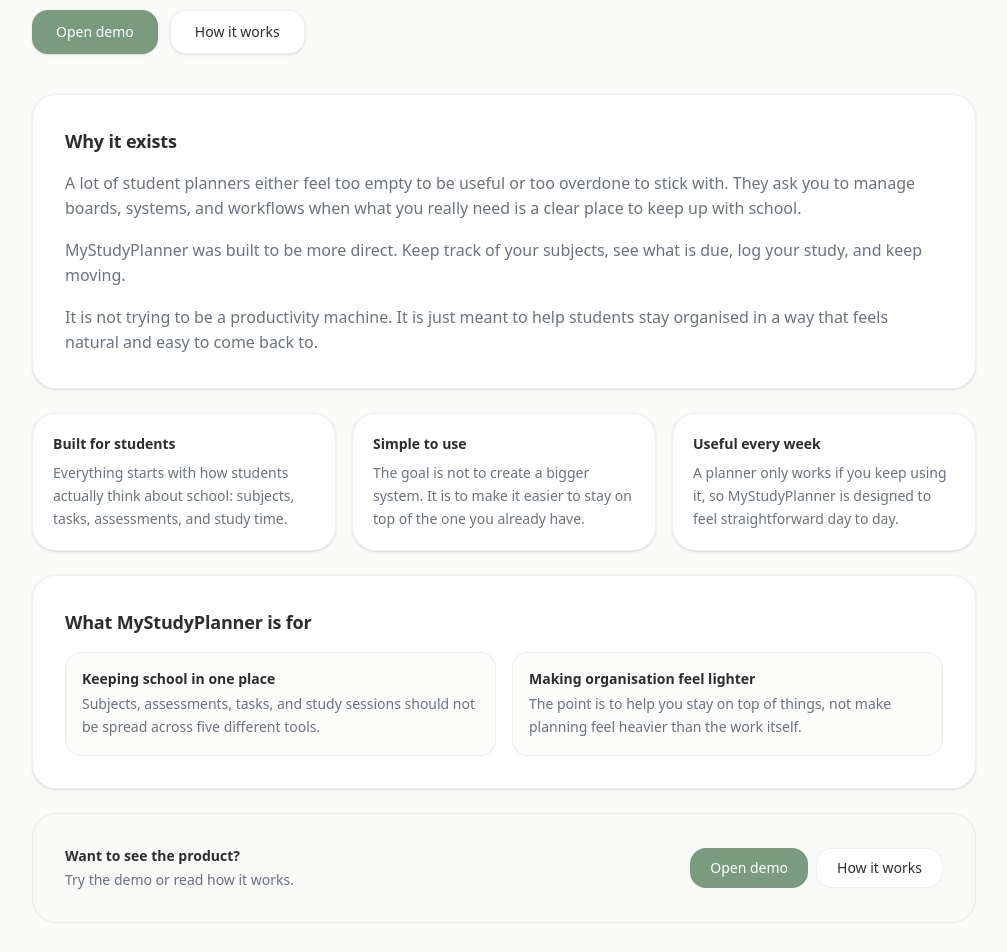
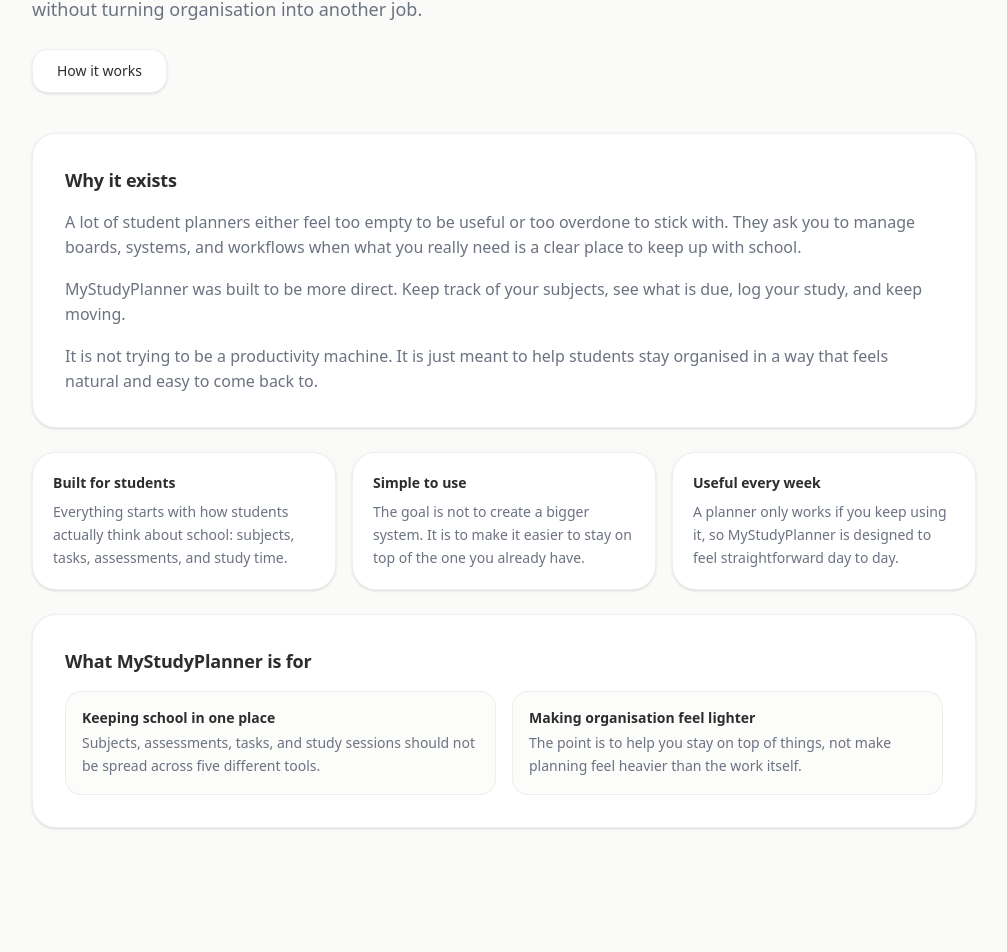
Before and after one commit to kaicrotty88/MyStudyPlanner, a Next.js app: page /about in a window 1280 px wide. Shown: the part 285-1237 px from the top of the page, without its empty margins (136-1143 px from the left). After the commit the page ends 1177 px from the top, so only its background shows below. Built offline with nearby package versions, Linux system fonts and the light colour scheme.

Commit message:
about pagte fix v2

```diff
--- a/app/about/page.tsx
+++ b/app/about/page.tsx
@@ -77,6 +77,13 @@
       />
 
       <header className="max-w-3xl space-y-4">
+        <Link
+          href="/"
+          className="inline-flex items-center text-sm text-muted-foreground transition hover:text-foreground"
+        >
+          ← Back
+        </Link>
+
         <p className="text-sm text-muted-foreground">About</p>
 
         <h1 className="text-4xl font-semibold tracking-tight text-foreground md:text-5xl">
@@ -89,12 +96,6 @@
         </p>
 
         <div className="flex flex-wrap items-center gap-3 pt-2">
-          <Link
-            href="/demo"
-            className="inline-flex h-11 items-center justify-center rounded-xl bg-primary px-6 text-sm font-medium text-primary-foreground shadow-sm transition hover:opacity-95"
-          >
-            Open demo
-          </Link>
           <Link
             href="/how-it-works"
             className="inline-flex h-11 items-center justify-center rounded-xl border border-border bg-card px-6 text-sm font-medium text-foreground shadow-sm transition hover:bg-muted/60"
@@ -155,32 +156,6 @@
             </div>
           </div>
         </div>
-
-        <div className="rounded-3xl border border-border bg-muted/20 p-6 md:p-8">
-          <div className="flex flex-col gap-4 sm:flex-row sm:items-center sm:justify-between">
-            <div className="min-w-0">
-              <div className="text-sm font-semibold text-foreground">Want to see the product?</div>
-              <div className="mt-1 text-sm text-muted-foreground">
-                Try the demo or read how it works.
-              </div>
-            </div>
-
-            <div className="flex flex-wrap items-center gap-2">
-              <Link
-                href="/demo"
-                className="inline-flex h-10 items-center justify-center rounded-xl bg-primary px-5 text-sm font-medium text-primary-foreground transition hover:opacity-95"
-              >
-                Open demo
-              </Link>
-              <Link
-                href="/how-it-works"
-                className="inline-flex h-10 items-center justify-center rounded-xl border border-border bg-card px-5 text-sm font-medium text-foreground transition hover:bg-muted/60"
-              >
-                How it works
-              </Link>
-            </div>
-          </div>
-        </div>
       </section>
     </main>
   );
```
